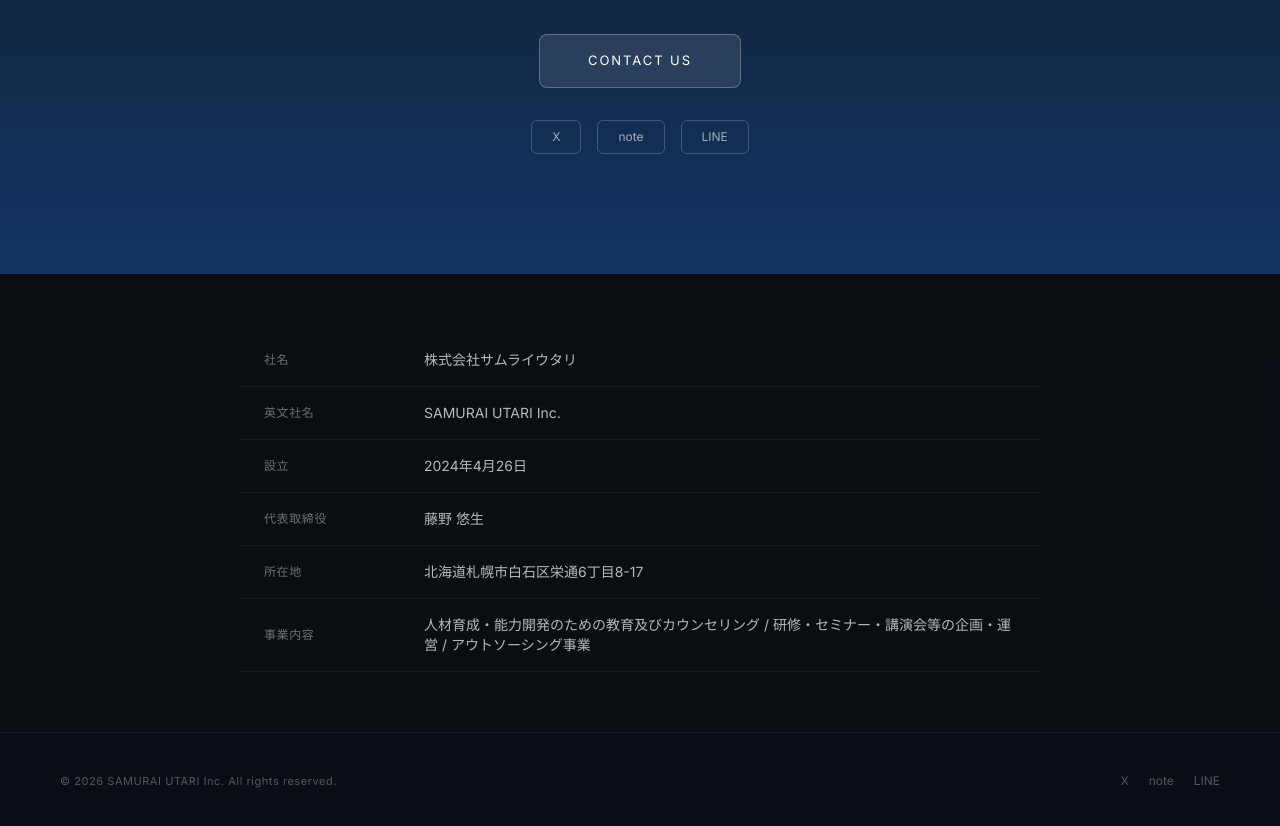
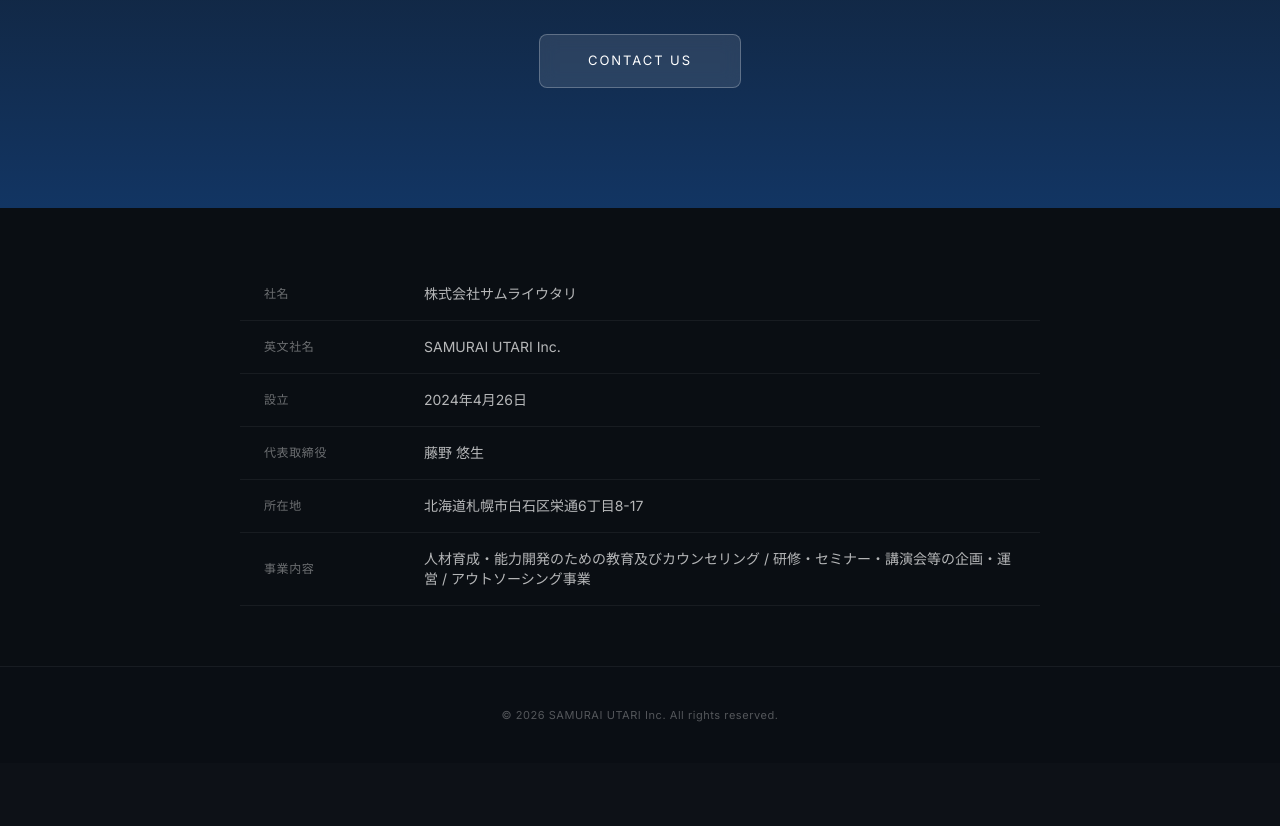
Before and after one commit to youcan0824/samurai-utari-site, a Next.js app: page / in a window 1280 px wide. Shown: the part 3960-4786 px from the top of the page. After the commit the page ends 4723 px from the top, so only its background shows below. Built offline with nearby package versions, Linux system fonts and the light colour scheme.

Commit message:
SNSリンク削除: Contact・Footer

```diff
--- a/src/components/contact.tsx
+++ b/src/components/contact.tsx
@@ -8,11 +8,6 @@
         <h2 className="text-3xl md:text-4xl font-light tracking-[0.1em] mb-4">Get in Touch</h2>
         <p className="text-sm text-white/50 mb-12">研修のご依頼・採用・取材・その他のお問い合わせ</p>
         <a href="mailto:info@samurai-utari.jp" className="inline-block px-12 py-4 text-[13px] tracking-[0.15em] uppercase bg-white/10 border border-white/25 rounded-lg text-white backdrop-blur-sm hover:bg-white/20 hover:border-white/40 transition-all">Contact Us</a>
-        <div className="flex justify-center gap-4 mt-8">
-          {[{ label: "X", href: "#" }, { label: "note", href: "#" }, { label: "LINE", href: "#" }].map((link) => (
-            <a key={link.label} href={link.href} className="px-5 py-2 text-xs border border-white/20 rounded-md text-white/60 hover:text-white hover:border-white/40 transition-all" target="_blank" rel="noopener noreferrer">{link.label}</a>
-          ))}
-        </div>
       </ScrollFadeIn>
     </section>
   );
--- a/src/components/footer.tsx
+++ b/src/components/footer.tsx
@@ -1,13 +1,8 @@
 export function Footer() {
   return (
     <footer className="py-10 px-6 md:px-[60px] bg-[#0a0e14] border-t border-white/[0.06]">
-      <div className="max-w-[1200px] mx-auto flex flex-col md:flex-row justify-between items-center gap-4">
+      <div className="max-w-[1200px] mx-auto flex items-center justify-center">
         <p className="text-[11px] text-white/30 tracking-[0.05em]">&copy; 2026 SAMURAI UTARI Inc. All rights reserved.</p>
-        <div className="flex gap-5">
-          {[{ label: "X", href: "#" }, { label: "note", href: "#" }, { label: "LINE", href: "#" }].map((link) => (
-            <a key={link.label} href={link.href} className="text-xs text-white/30 hover:text-white transition-colors" target="_blank" rel="noopener noreferrer">{link.label}</a>
-          ))}
-        </div>
       </div>
     </footer>
   );
```
